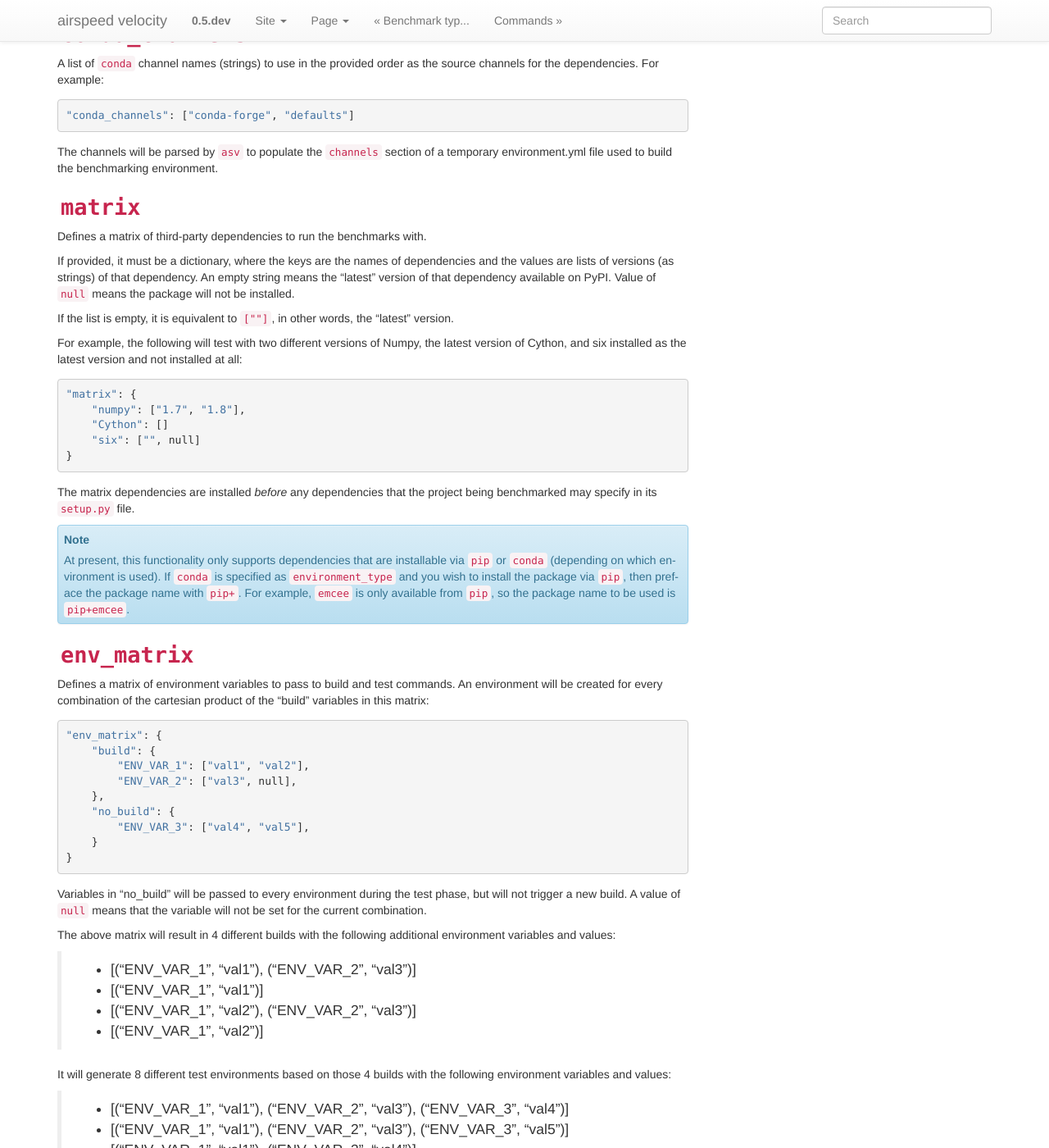
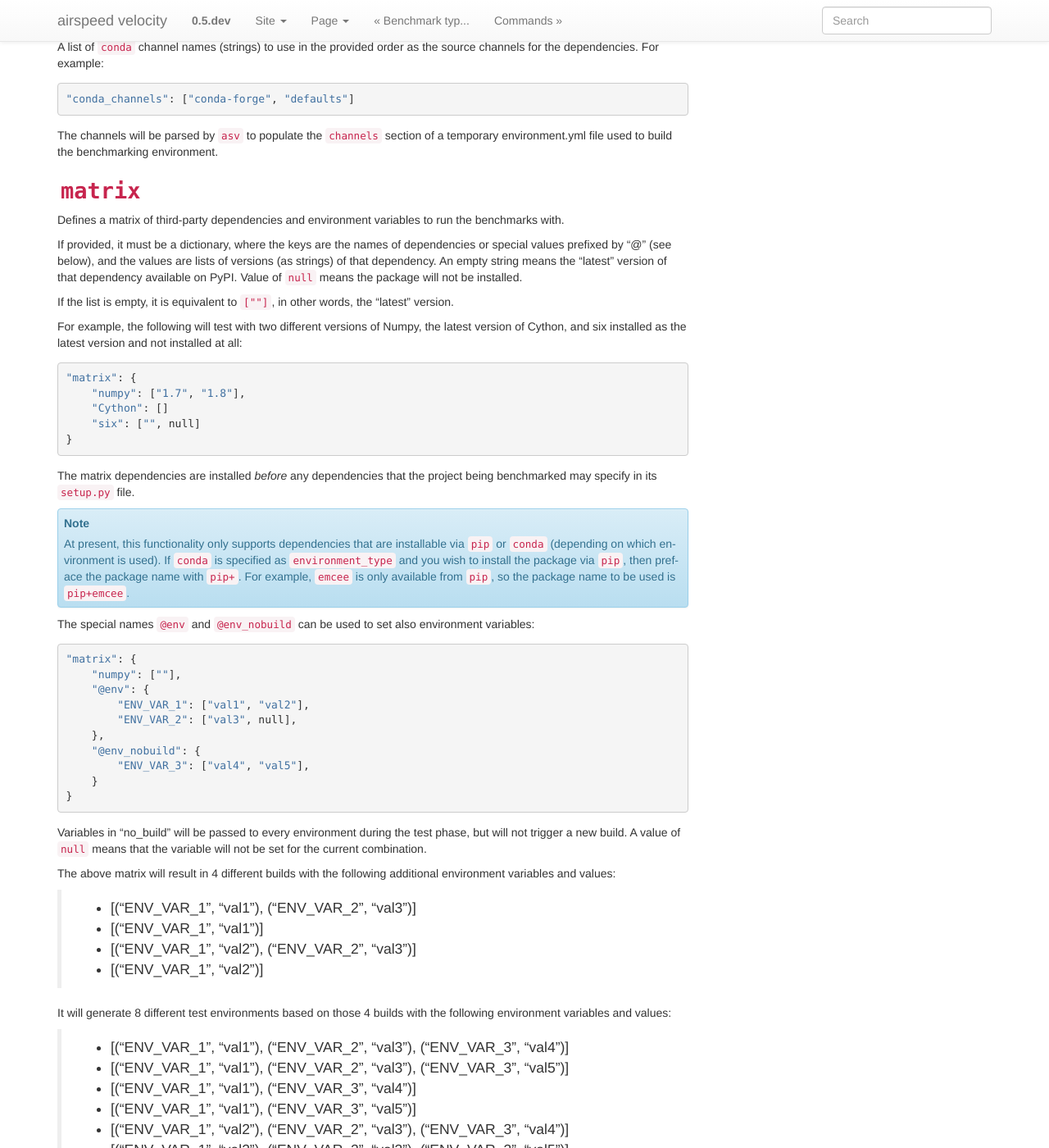
Before and after one commit to airspeed-velocity/asv, a Sphinx documentation site: the page built from docs/source/asv.conf.json.rst, in a window 1280 px wide and 1400 px high, scrolled down 3413 px. Shown: the whole window at 82% size. Built offline with Sphinx 7.4.7, drawn with Linux system fonts in a browser that asks for light colours; the version number is read from the project's files by our own code; some of the changed text lies outside the part shown.

Commit message:
Move environment variables under @env,@env_nobuild keys in config
Add support for exclude/include rules for environment variables.

Unify the matrix/exclude/include configuration by using the same
notation in all of them.

Internally, keep track of key_type for the
requirement/env_var/python/etc. keys in the matrix and rules.

```diff
--- a/docs/source/asv.conf.json.rst
+++ b/docs/source/asv.conf.json.rst
@@ -201,13 +201,14 @@ benchmarking environment.
 
 ``matrix``
 ----------
-Defines a matrix of third-party dependencies to run the benchmarks with.
+Defines a matrix of third-party dependencies and environment variables
+to run the benchmarks with.
 
 If provided, it must be a dictionary, where the keys are the names of
-dependencies and the values are lists of versions (as strings) of that
-dependency.  An empty string means the "latest" version of that
-dependency available on PyPI. Value of ``null`` means the package will
-not be installed.
+dependencies or special values prefixed by "@" (see below), and the values are lists
+of versions (as strings) of that dependency.  An empty string means the
+"latest" version of that dependency available on PyPI. Value of ``null``
+means the package will not be installed.
 
 If the list is empty, it is equivalent to ``[""]``, in other words,
 the "latest" version.
@@ -234,24 +235,19 @@ the project being benchmarked may specify in its ``setup.py`` file.
     name with ``pip+``. For example, ``emcee`` is only available from ``pip``,
     so the package name to be used is ``pip+emcee``.
 
+The special names ``@env`` and ``@env_nobuild`` can be used to set
+also environment variables::
 
-``env_matrix``
---------------
-
-Defines a matrix of environment variables to pass to build and test commands.
-An environment will be created for every combination of the cartesian
-product of the "build" variables in this matrix::
-
-    "env_matrix": {
-        "build": {
-            "ENV_VAR_1": ["val1", "val2"],
-            "ENV_VAR_2": ["val3", null],
-        },
-        "no_build": {
-            "ENV_VAR_3": ["val4", "val5"],
-        }
-    }
-
+   "matrix": {
+       "numpy": [""],
+       "@env": {
+           "ENV_VAR_1": ["val1", "val2"],
+           "ENV_VAR_2": ["val3", null],
+       },
+       "@env_nobuild": {
+           "ENV_VAR_3": ["val4", "val5"],
+       }
+   }
 
 Variables in "no_build" will be passed to every environment during the test
 phase, but will not trigger a new build.
@@ -279,7 +275,6 @@ the following environment variables and values:
   - [("ENV_VAR_1", "val2"), ("ENV_VAR_3", "val5")]
 
 
-
 ``exclude``
 -----------
 Combinations of libraries, Python versions, or platforms to be
@@ -301,6 +296,10 @@ available:
 
 - ``environment_type``: The environment type in use (from ``environment_type``).
 
+- ``@env``: environment variables (as in matrix)
+
+- ``@env_nobuild``: non-build environment variables (as in matrix)
+
 For example::
 
     "pythons": ["2.6", "2.7"],
@@ -308,23 +307,25 @@ For example::
         "numpy": ["1.7", "1.8"],
         "Cython": ["", null],
         "colorama": ["", null],
+        "@env": {"FOO": ["1", "2"]},
     },
     "exclude": [
         {"python": "2.6", "numpy": "1.7"},
         {"sys_platform": "(?!win32).*", "colorama": ""},
         {"sys_platform": "win32", "colorama": null},
+        {"@env": {"FOO": "1"}},
     ]
 
 This will generate all combinations of Python version and items in the
 matrix, except those with Python 2.6 and Numpy 1.7. In other words,
 the combinations::
 
-    python==2.6 numpy==1.8 Cython==latest (colorama==latest)
-    python==2.6 numpy==1.8 (colorama==latest)
-    python==2.7 numpy==1.7 Cython==latest (colorama==latest)
-    python==2.7 numpy==1.7 (colorama==latest)
-    python==2.7 numpy==1.8 Cython==latest (colorama==latest)
-    python==2.7 numpy==1.8 (colorama==latest)
+    python==2.6 numpy==1.8 Cython==latest (colorama==latest) FOO=2
+    python==2.6 numpy==1.8 (colorama==latest) FOO=2
+    python==2.7 numpy==1.7 Cython==latest (colorama==latest) FOO=2
+    python==2.7 numpy==1.7 (colorama==latest) FOO=2
+    python==2.7 numpy==1.8 Cython==latest (colorama==latest) FOO=2
+    python==2.7 numpy==1.8 (colorama==latest) FOO=2
 
 The ``colorama`` package will be installed only if the current
 platform is Windows.
@@ -340,16 +341,17 @@ include a ``python`` key specifying the Python version.
 In addition, the following keys can be present: ``sys_platform``,
 ``environment_type``.  If present, the include rule is active only if
 the values match, using same matching rules as explained for
-``exclude`` above.
+``exclude`` above. Moreover, ``@env`` and ``@env_nobuild`` can be used
+to set environment variables.
 
 The exclude rules are not applied to includes.
 
 For example::
 
     "include": [
-        {'python': '2.7', 'numpy': '1.8.2'},
-        {'platform': 'win32', 'environment_type': 'conda', 'python': '2.7',
-         'libpython': ''}
+        {"python": "2.7", "numpy": "1.8.2", "@env": {"FOO": "true"}},
+        {"platform": "win32", "environment_type": "conda", "python": "2.7",
+         "libpython": ""}
     ]
 
 This corresponds to two additional environments. One runs on Python 2.7
--- a/docs/source/env_vars.rst
+++ b/docs/source/env_vars.rst
@@ -30,4 +30,4 @@ Custom environment variables
 ----------------------------
 
 You can send custom environment variables to build and benchmarking commands
-by configuring the ``env_matrix`` setting in ``asv.conf.json``.
+by configuring the ``matrix`` setting in ``asv.conf.json``.
```
Also changed, not shown: 4 other files.
